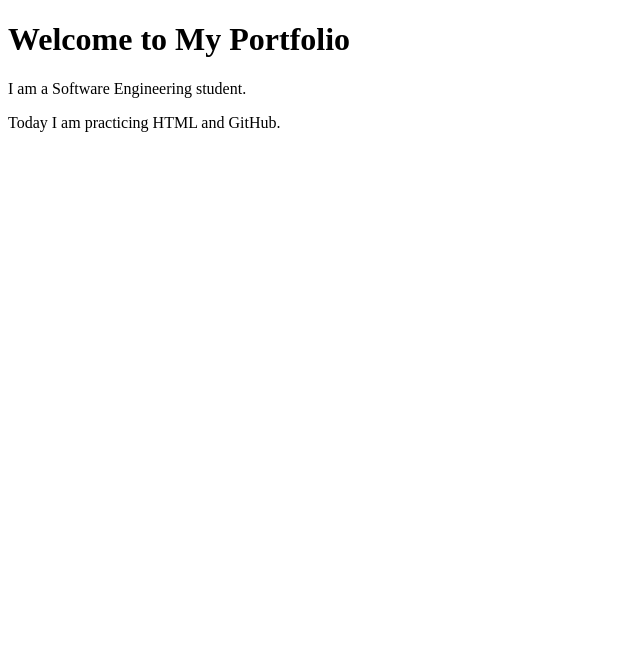
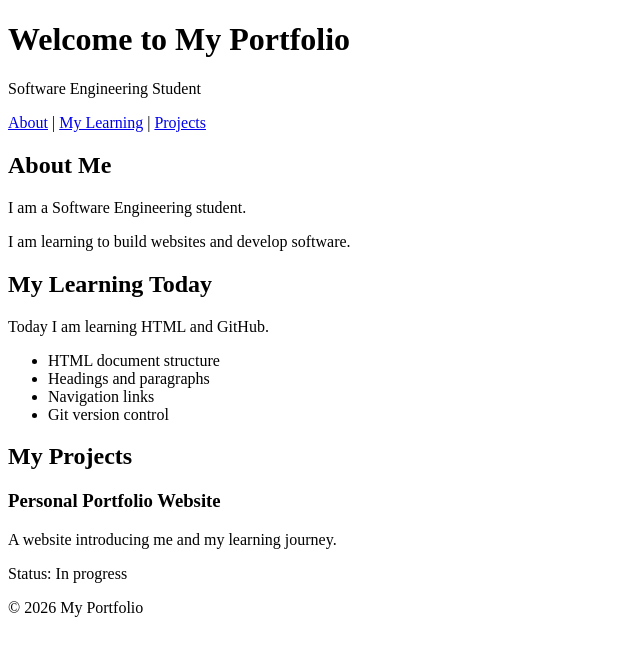
Before and after one commit to Ejig12/my-portfolio, a plain HTML site: page index.html in a window 1280 px wide. Shown: the whole page, without its empty margins (0-640 px from the left). Drawn offline with Linux system fonts and the light colour scheme.

Commit message:
Improve portfolio HTML structure

```diff
--- a/index.html
+++ b/index.html
@@ -1,3 +1,4 @@
+
 <!DOCTYPE html>
 <html lang="en">
 <head>
@@ -6,8 +7,51 @@
     <title>My Portfolio</title>
 </head>
 <body>
-    <h1>Welcome to My Portfolio</h1>
-    <p>I am a Software Engineering student.</p>
-    <p>Today I am practicing HTML and GitHub.</p>
+
+    <header>
+        <h1>Welcome to My Portfolio</h1>
+        <p>Software Engineering Student</p>
+
+        <nav>
+            <a href="#about">About</a> |
+            <a href="#learning">My Learning</a> |
+            <a href="#projects">Projects</a>
+        </nav>
+    </header>
+
+    <main>
+        <section id="about">
+            <h2>About Me</h2>
+            <p>I am a Software Engineering student.</p>
+            <p>I am learning to build websites and develop software.</p>
+        </section>
+
+        <section id="learning">
+            <h2>My Learning Today</h2>
+            <p>Today I am learning HTML and GitHub.</p>
+
+            <ul>
+                <li>HTML document structure</li>
+                <li>Headings and paragraphs</li>
+                <li>Navigation links</li>
+                <li>Git version control</li>
+            </ul>
+        </section>
+
+        <section id="projects">
+            <h2>My Projects</h2>
+
+            <article>
+                <h3>Personal Portfolio Website</h3>
+                <p>A website introducing me and my learning journey.</p>
+                <p>Status: In progress</p>
+            </article>
+        </section>
+    </main>
+
+    <footer>
+        <p>&copy; 2026 My Portfolio</p>
+    </footer>
+
 </body>
 </html>
```
